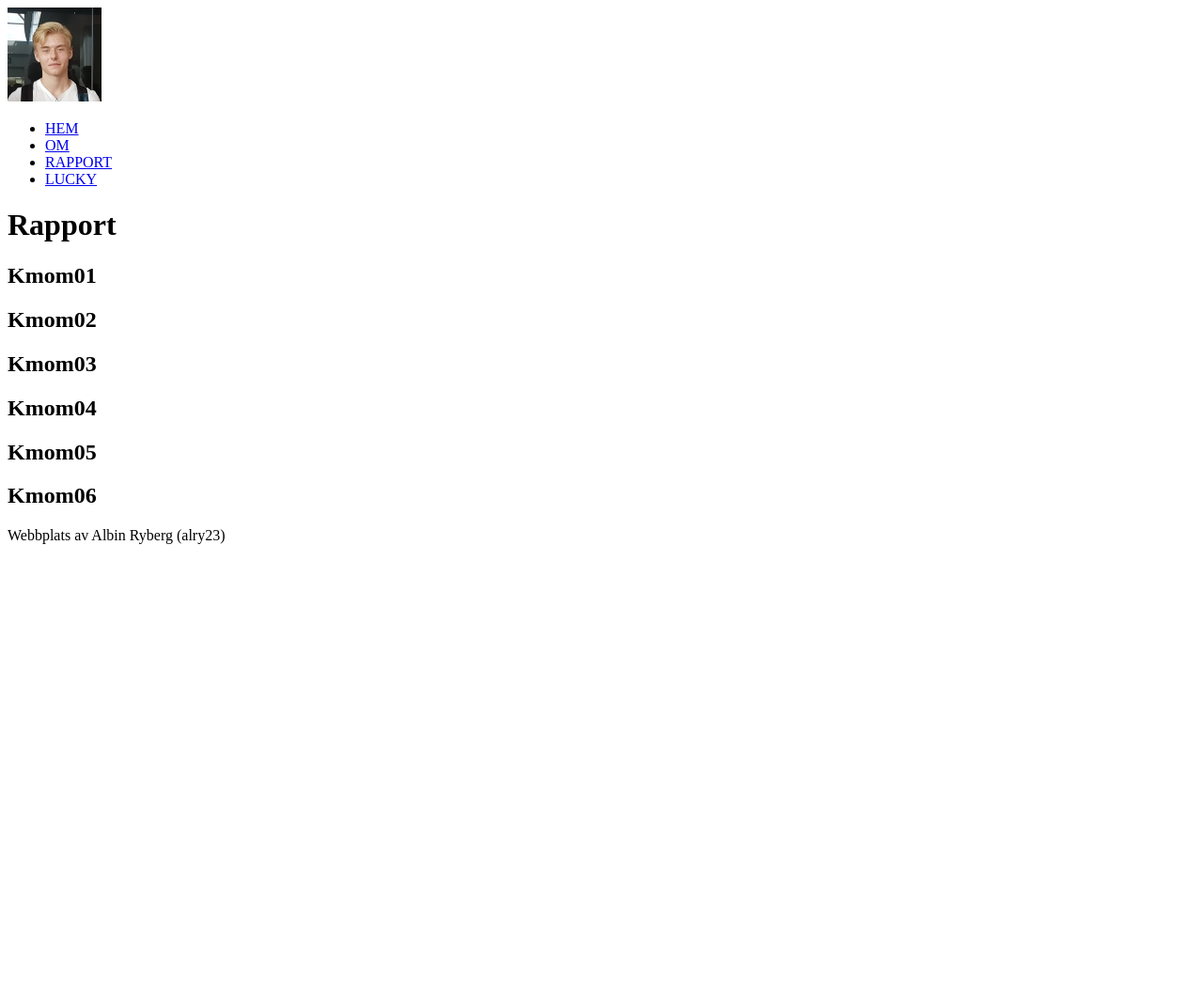
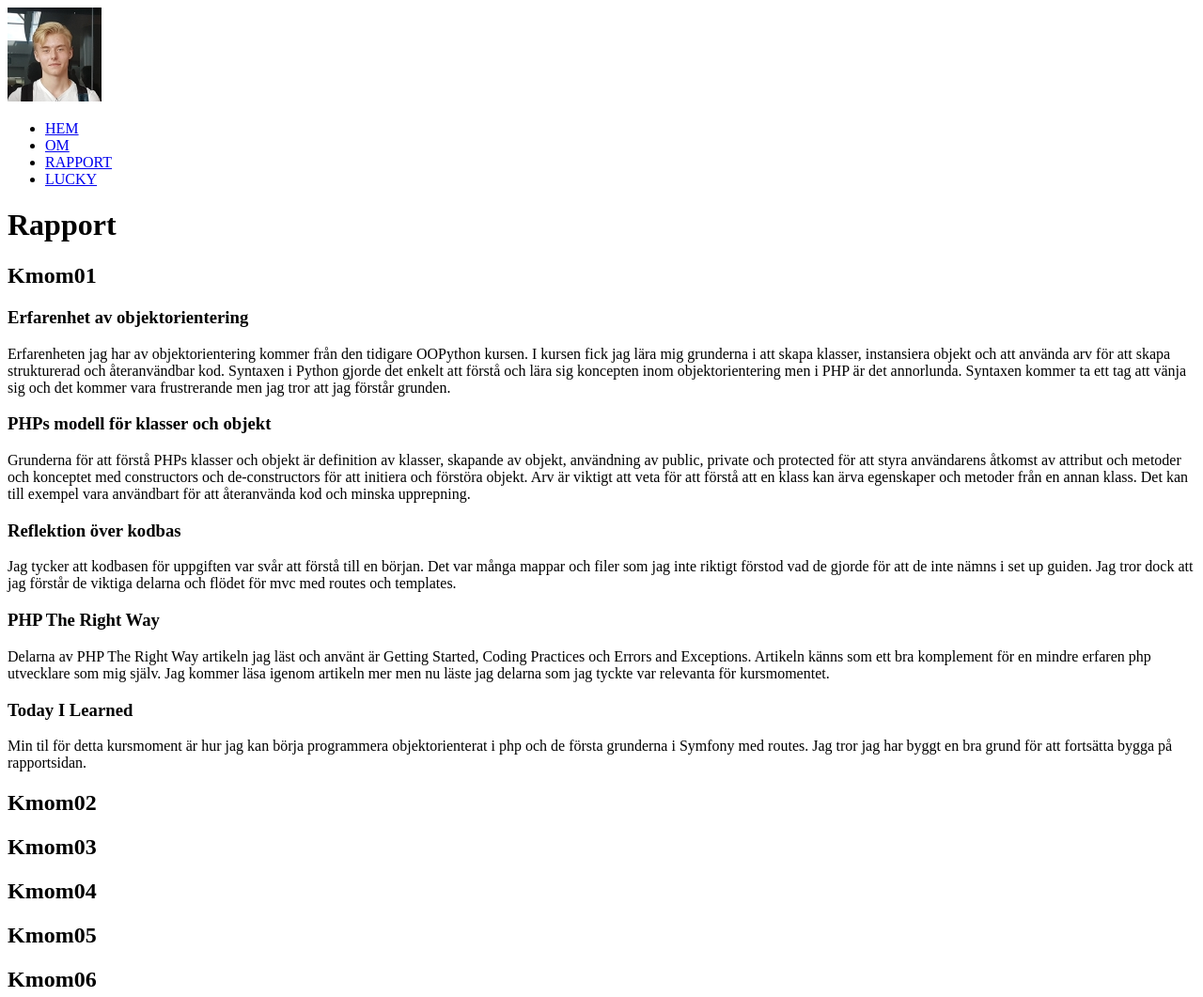
Before and after one commit to albinr/mvc-report, a Symfony app: template templates/report.html.twig in a window 1280 px wide. Shown: the top 1061 px of the page at 94% size. Before the commit the page ends 579 px from the top, so only its background shows below. Run offline with Twig, Linux system fonts and the light colour scheme; the template is opened without the code that fills it, so the values that code supplies are empty; some libraries are stand-ins or nearby versions.

Commit message:
added lucky template content and report for kmom01

```diff
--- a/templates/lucky.html.twig
+++ b/templates/lucky.html.twig
@@ -4,4 +4,6 @@
 
 {% block body %}
     <h1>Your lucky number is {{ number }}</h1>
+    <iframe src="https://giphy.com/embed/C7RCCFdaixA3u" width="480" height="192" frameBorder="0" class="giphy-embed" allowFullScreen></iframe><p><a href="https://giphy.com/gifs/batman-black-and-white-C7RCCFdaixA3u">via GIPHY</a></p>
+    <iframe src="https://giphy.com/embed/iGGHjzCxell2o" width="480" height="270" frameBorder="0" class="giphy-embed" allowFullScreen></iframe><p><a href="https://giphy.com/gifs/batman-okay-gif-iGGHjzCxell2o">via GIPHY</a></p>
 {% endblock %}
--- a/templates/report.html.twig
+++ b/templates/report.html.twig
@@ -6,6 +6,36 @@
 <h1>Rapport</h1>
 <section>
     <h2 id="kmom01">Kmom01</h2>
+    <h3>Erfarenhet av objektorientering</h3>
+    <p>Erfarenheten jag har av objektorientering kommer från den tidigare OOPython kursen. I kursen fick jag lära mig
+        grunderna i att skapa klasser, instansiera objekt och att använda arv för att skapa strukturerad och
+        återanvändbar kod. Syntaxen i Python gjorde det enkelt att förstå och lära sig koncepten inom objektorientering
+        men i PHP är det annorlunda. Syntaxen kommer ta ett tag att vänja sig och det kommer vara frustrerande men jag
+        tror att jag förstår grunden.
+    </p>
+
+    <h3>PHPs modell för klasser och objekt</h3>
+    <p>Grunderna för att förstå PHPs klasser och objekt är definition av klasser, skapande av objekt, användning av
+        public, private och protected för att styra användarens åtkomst av attribut och metoder och konceptet med
+        constructors och de-constructors för att initiera och förstöra objekt. Arv är viktigt att veta för att förstå
+        att en klass kan ärva egenskaper och metoder från en annan klass. Det kan till exempel vara användbart för att
+        återanvända kod och minska upprepning.
+    </p>
+
+    <h3>Reflektion över kodbas</h3>
+    <p>Jag tycker att kodbasen för uppgiften var svår att förstå till en början. Det var många mappar och filer som jag
+        inte riktigt förstod vad de gjorde för att de inte nämns i set up guiden. Jag tror dock att jag förstår de
+        viktiga delarna och flödet för mvc med routes och templates.</p>
+
+    <h3>PHP The Right Way</h3>
+    <p>Delarna av PHP The Right Way artikeln jag läst och använt är Getting Started, Coding Practices och Errors and
+        Exceptions. Artikeln känns som ett bra komplement för en mindre erfaren php utvecklare som mig själv. Jag kommer
+        läsa igenom artikeln mer men nu läste jag delarna som jag tyckte var relevanta för kursmomentet.
+    </p>
+
+    <h3>Today I Learned</h3>
+    <p>Min til för detta kursmoment är hur jag kan börja programmera objektorienterat i php och de första grunderna i
+        Symfony med routes. Jag tror jag har byggt en bra grund för att fortsätta bygga på rapportsidan.</p>
 </section>
 <section>
     <h2 id="kmom02">Kmom02</h2>
```
Also changed, not shown: assets/styles/app.css (+8 -0 lines).
